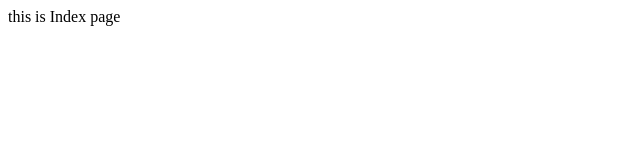
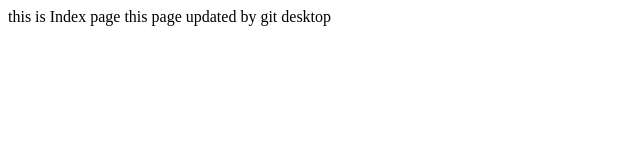
Before and after one commit to sainikrishna/mytestgitrepository, a plain HTML site: page index.html in a window 1280 px wide. Shown: the whole page, without its empty margins (0-640 px from the left). Drawn offline with Linux system fonts and the light colour scheme.

Commit message:
test checking
Test

```diff
--- a/index.html
+++ b/index.html
@@ -1 +1 @@
-<div>this is Index page</div>
+<div>this is Index page this page updated by git desktop</div>
```
